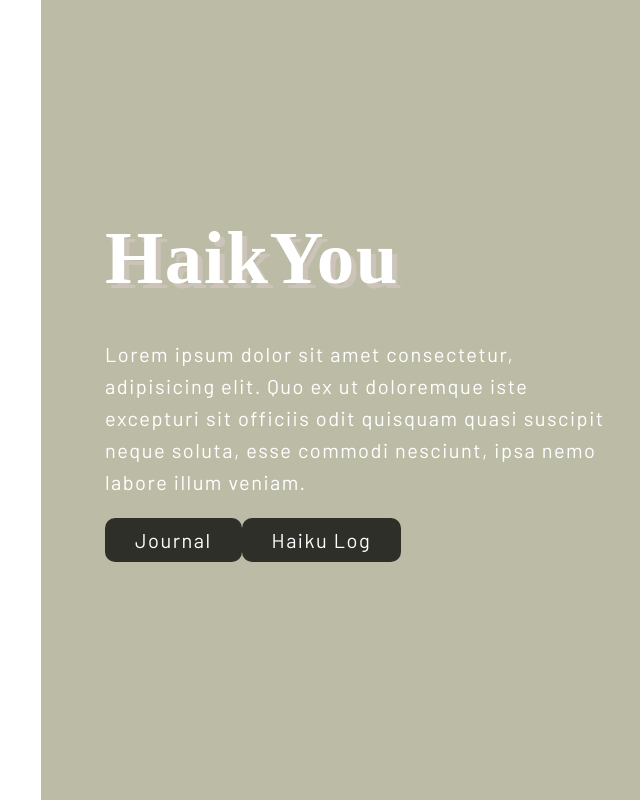
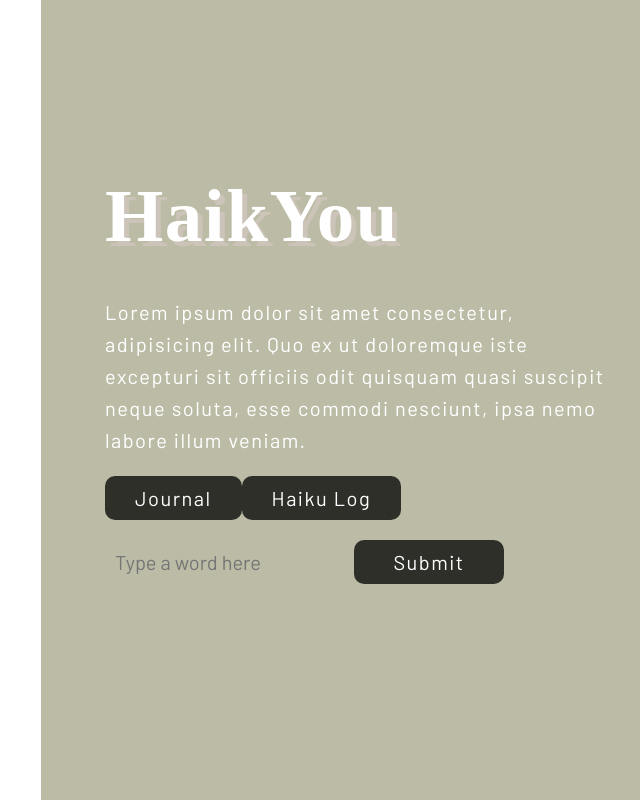
Before and after one commit to haikus-highway/haikus-highway, a React (Create React App) app: page / in a window 1280 px wide. Shown: the whole page, without its empty margins (599-1239 px from the left). Built offline with nearby package versions, Linux system fonts and the light colour scheme; a web font is replaced by a local one.

Commit message:
turned autocomplete off for input

```diff
--- a/src/App.js
+++ b/src/App.js
@@ -40,7 +40,7 @@ class App extends Component {
       tenRelatedWords: [],
       currentLine: [],
       totalSyllables: 0,
-      formVisible: false
+      formVisible: true
     };
   }
 
@@ -279,7 +279,7 @@ class App extends Component {
           this.state.formVisible ?
           <form onSubmit={this.handleFormSubmit} action="submit" className="form wrapper">
             <label className="visuallyHidden" htmlFor="userInput">Type a word:</label>
-                <input placeholder="Type a word here" onChange={this.handleUserInput} type="text" id="userInput" name="userInput" pattern="^[a-zA-Z]*$"/>
+                <input placeholder="Type a word here" onChange={this.handleUserInput} type="text" id="userInput" name="userInput" pattern="^[a-zA-Z]*$" autocomplete="off"/>
             <button type="submit">Submit</button>
           </form>
           : null
```
